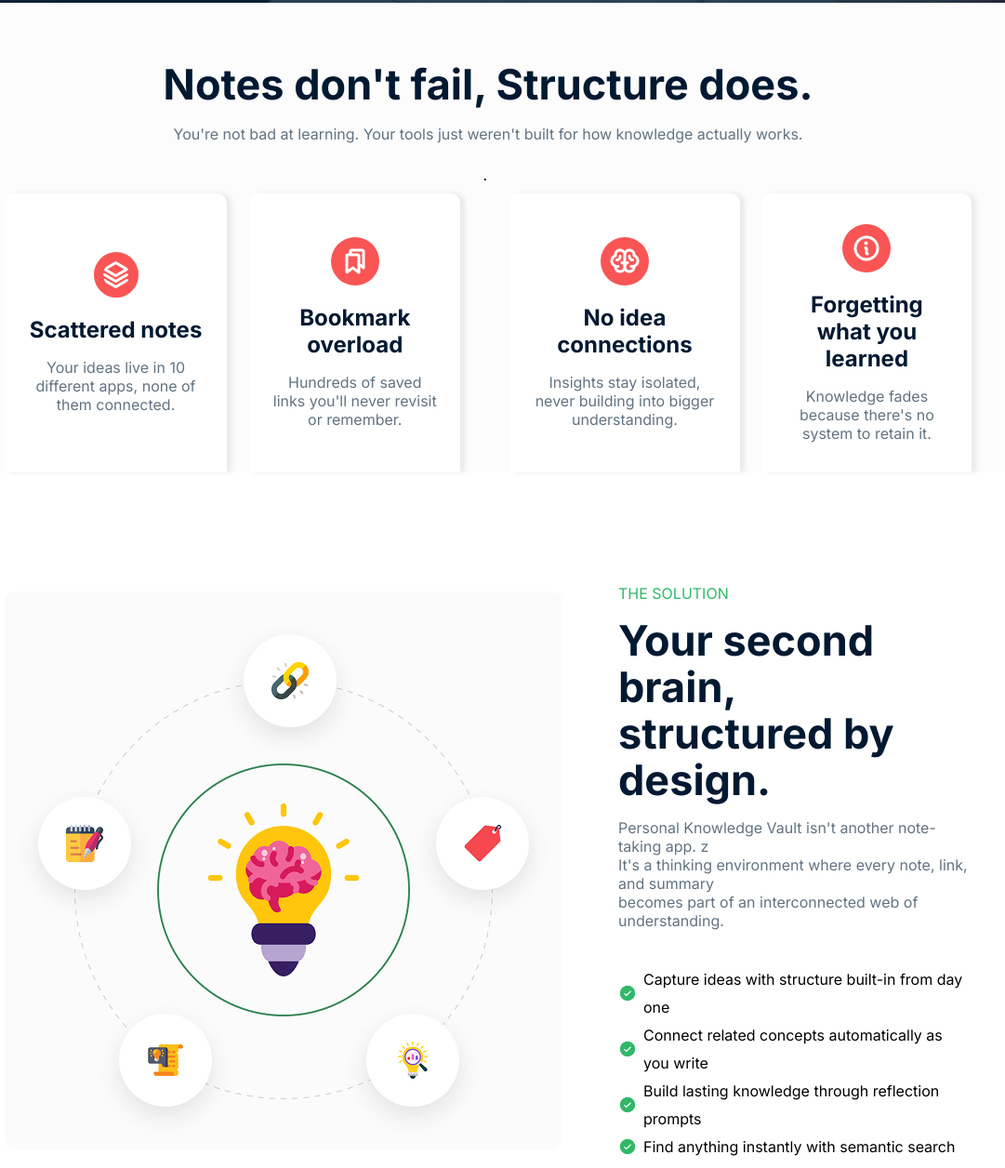
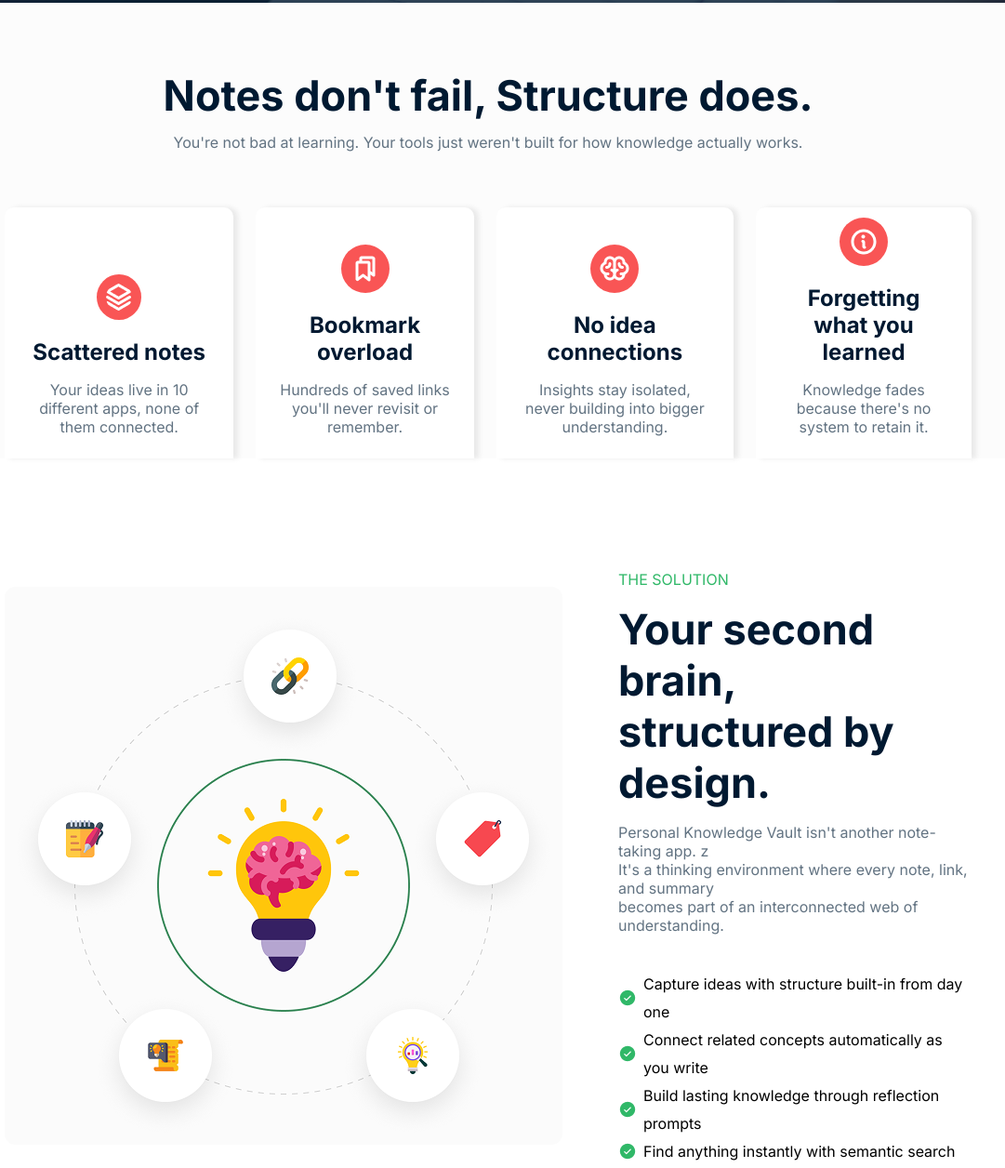
Before and after one commit to Ranadev25/assignment-1, a plain HTML site: page index.html in a window 1280 px wide. Shown: the part 738-1994 px from the top of the page at 93% size, without its empty margins (115-1196 px from the left). Drawn offline with Linux system fonts and the light colour scheme.

Commit message:
modifyed project

```diff
--- a/index.html
+++ b/index.html
@@ -41,10 +41,10 @@
           <input style="cursor: pointer;" type="radio" name="radio" id="radio">
           <label style="cursor: pointer;" for="radio">Early Access Now Open</label>
         </div>
-        <h1>Structured thinking,</h1>
-          <h2>not just note-taking.</h2>
+        <h1 style="font-size: 70px;line-height: 80px;">Structured thinking,</h1>
+          <h2 style="font-size: 70px;line-height: 80px; color:#30B868">not just note-taking.</h2>
           <div>
-            <p>A private space to store notes, links, and learning summaries — designed to <br>help you think clearly, connect ideas, and turn learning into long-term knowledge.</p>
+            <p style="margin:14px 0 40px 0;">A private space to store notes, links, and learning summaries — designed to <br>help you think clearly, connect ideas, and turn learning into long-term knowledge.</p>
           </div>
           <div style="display: flex; gap:10px; justify-content: center;">
             <button class="my-btn">Start Building Your Vault <img src="./assets/ArrowRight.png"></button>
@@ -54,17 +54,17 @@
     </section>
 
     <!-- notice section -->
-     <section class="notice">
-      <div class="notice-title">
-        <h1>Notes don't fail, Structure does.</h1>
-        <p>You're not bad at learning. Your tools just weren't built for how knowledge actually works.</p>
+     <section class="notice" style="padding: 0 120px;text-align: center;background: #dddddd18;">
+      <div class="notice-title"  style="margin-bottom: 30px">
+        <h1 class="section-title" style="padding-top: 60px">Notes don't fail, Structure does.</h1>
+        <p class="para">You're not bad at learning. Your tools just weren't built for how knowledge actually works.</p>
       </div>
       <div class="notice-card">
         <div class="card">
           <div class="child">
             <img src="./assets/Vector.png" alt="">
             <h3>Scattered notes</h3>
-            <p>Your ideas live in 10 different apps, none of them connected.</p>
+            <p class="para">Your ideas live in 10 different apps, none of them connected.</p>
           </div>
         </div>
 
@@ -72,15 +72,15 @@
           <div class="child">
             <img src="./assets/Bookmarks.png" alt="">
             <h3>Bookmark overload</h3>
-            <p>Hundreds of saved links you'll never revisit or remember.</p>
+            <p class="para">Hundreds of saved links you'll never revisit or remember.</p>
           </div>
-        </div>.
+        </div>
 
         <div class="card">
           <div class="child">
             <img src="./assets/Brain.png" alt="">
             <h3>No idea connections</h3>
-            <p>Insights stay isolated, never building into bigger understanding.</p>
+            <p class="para">Insights stay isolated, never building into bigger understanding.</p>
           </div>
         </div>
 
@@ -88,22 +88,22 @@
           <div class="child">
             <img src="./assets/Info.png" alt="">
             <h3>Forgetting what you learned</h3>
-            <p>Knowledge fades because there's no system to retain it.</p>
+            <p class="para">Knowledge fades because there's no system to retain it.</p>
           </div>
         </div>
       </div>
      </section>
 
      <!-- section solution second brain -->
-    <section class="second-brain">
+    <section class="second-brain" style="padding: 120px;background: white;">
       <div class="brain-content">
         <div class="brain-image">
           <img width="600px" height="600px" src="./assets/knowledge.png" alt="">
         </div>
         <div class="brain-info">
           <span class="solution">The Solution</span>
-          <h2>Your second brain,<br>structured by design.</h2>
-          <p>Personal Knowledge Vault isn't another note-taking app. z <br>
+          <h2 class="section-title" style="margin: 16px 0; line-height:55px ;">Your second brain,<br>structured by design.</h2>
+          <p class="para" style="margin-bottom: 38px;">Personal Knowledge Vault isn't another note-taking app. z <br>
             It's a thinking environment where every note, link, and summary <br>becomes part of an interconnected web of understanding.</p>
           <ul>
             <li><img src="./assets/CheckCircle.png"> <span>Capture ideas with structure built-in from day one</span></li>
@@ -118,8 +118,8 @@
     <!-- ready to think -->
      <section style="background: rgba(247, 246, 242, 1);margin: 0 120px 120px 120px;padding: 80px 40px; border-radius: 12px;">
       <div style="text-align: center;" class="read">
-        <h1>Ready to think more clearly?</h1>
-        <p>Join thousands of learners who are building their personal knowledge vaults. <br>Start free, no credit card required.</p>
+        <h1 class="section-title" style="margin: 16px 0;">Ready to think more clearly?</h1>
+        <p class="para">Join thousands of learners who are building their personal knowledge vaults. <br>Start free, no credit card required.</p>
         <div style="display: flex;justify-content: center; margin: 30px 0 15px 0;">
           <button class="my-btn">Get Early Access <img src="./assets/ArrowRight.png"> </button>
         </div>
--- a/style.css
+++ b/style.css
@@ -10,6 +10,16 @@
   max-width: 1600px;
   margin: auto;
   font-optical-sizing: auto;
+}
+/* repeated style */
+.section-title{
+  line-height: 80px;
+  font-size: 45px;
+  color: #001931;
+}
+.para{
+  font-size:16px ;
+  color: #627382;
 }
 
  /* header styling start */
@@ -82,13 +92,6 @@
   text-align: center;
   padding: 150px ;
 }
-.banner-content h1,.banner-content h2{
-  font-size: 70px;
-  line-height: 80px;
-}
-.banner-content h2{
-  color: #30B868;
-}
 .banner-radio-btn{
   padding: 7px 10px;
   background: #fff;
@@ -105,37 +108,21 @@
 .banner-radio-btn input:checked + label{
   color:#30B868;
 }
-.banner-content p{
-  margin:14px 0 40px 0;
-}
 /* banner section styling end */
 
 /* notes section styling start */
-.notice{
-  padding: 0 120px;
-  text-align: center;
-  background: #dddddd18;
-}
-.notice-title h1{
-  font-size: 45px;
-  padding-top: 60px;
-  color: #001931;
-}
-.notice-title p{
-  font-size:16px ;
-  color: #627382;
-  margin: 16px 0 24px 0;
-}
 .notice-card{
   display: flex;
-  gap:24px;
+  gap: 24px;
+  justify-content: space-between;
+  align-items: center;
 }
 .card{
   padding: 24px;
-  height: 300px;
+  height: 270px;
   display: flex;
   justify-content: center;
-  align-items: center;
+  align-items: end;
   background: #fff;
   border-radius: 10px 10px 0 0;
   margin-top: 30px;
@@ -155,17 +142,12 @@
   font-size: 24px;
   color:#001931;
 }
-.card p{
-  color:#627382
-}
+
 /* notes section styling end */
 
 
 /* section solution second brain start */
-.second-brain{
-  padding: 120px;
-  background: white;
-}
+
 .brain-content{
   display: flex;
   align-items: center;
@@ -176,16 +158,6 @@
   font-size: 16px;
   text-transform: uppercase;
 }
-.brain-info h2{
-  color:#001931;
-  font-size: 45px;
-  line-height: 50px;
-  margin: 16px 0;
-}
-.brain-info p{
-  color:#627382;
-  margin-bottom: 38px;
-}
 .brain-info ul li{
   line-height: 30px;
   display: flex;
@@ -193,18 +165,6 @@
   gap:7px;
 }
 /* section solution second brain end */
-
-/* section read to think start*/
-.read h1{
-  color:#001931;
-  font-size: 45px;
-  line-height: 50px;
-  margin: 16px 0;
-}
-.read p{
-  color:#627382;
-}
-/* section read to think end*/
 
 /* footer section start */
 .footer{
```
